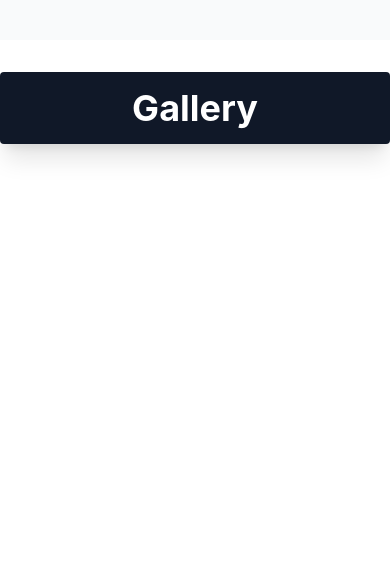
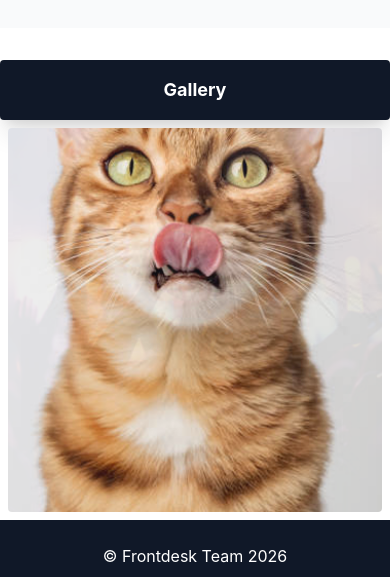
Before and after one commit to eringz/timeless-media-studio, a Next.js app: page / in a window 390 px wide. Shown: the part 2641-3218 px from the top of the page. Built offline with nearby package versions, Linux system fonts and the light colour scheme.

Commit message:
sections: created and update section for its mobile view

```diff
--- a/components/ui/SectionHeading.tsx
+++ b/components/ui/SectionHeading.tsx
@@ -7,10 +7,10 @@ interface SectionHeadingProps {
 const SectionHeading = ({ title, children }: SectionHeadingProps) => {
     return (
         <h2
-            className="flex justify-center items-center text-4xl font-bold"
+            className="flex justify-center items-center"
         >
             <span
-                className="bg-[#101828] px-8 py-4 w-[420px] rounded text-white text-center shadow-xl "
+                className="bg-[#101828] px-8 py-4 w-[420px] text-lg lg:text-4xl font-bold rounded text-white text-center shadow-xl "
             >
                 { children || title}
             </span>
--- a/sections/galleries/Gallery.tsx
+++ b/sections/galleries/Gallery.tsx
@@ -1,11 +1,36 @@
 "use client";
+import { useState, useEffect } from "react";
+
 import SectionHeading from "@/components/ui/SectionHeading";
 
+
+
+
 const Gallery = () => {
+    const galleryPhotos = [
+        "bg-[url('/images/gallery/wedding.png')]",
+        "bg-[url('/images/gallery/cat.png')]",
+        "bg-[url('/images/gallery/concert.png')]",
+        "bg-[url('/images/gallery/party.png')]",
+        "bg-[url('/images/gallery/woman.png')]",
+        "bg-[url('/images/gallery/man.png')]",
+        "bg-[url('/images/gallery/couple-golf.png')]",
+    ];
+
+    const [currentIndex, setCurrentIndex] = useState(0);
+
+    useEffect(() => {
+        const interval = setInterval(() => {
+            setCurrentIndex((prevIndex) => prevIndex === galleryPhotos.length - 1 ?  0 : prevIndex + 1 );
+        }, 3000);
+
+
+        return () => clearInterval(interval);
+    }, [galleryPhotos.length])
     return (
         <div className="gallery flex flex-col justify-center mt-8">
-            <SectionHeading title="Gallery" />
-            <div className="gallery flex flex-row justify gap-8 px-48 py-8">
+            <SectionHeading title="Gallery"/>
+            <div className="hidden gallery xl:flex flex-row justify gap-8 px-48 py-8">
                 {/** First Column */}
                 <div className="w-1/3 flex flex-col gap-y-8">
                     <div
@@ -34,6 +59,25 @@ const Gallery = () => {
                     <div className="h-[600px] bg-[url(/images/gallery/couple-golf.png)] bg-no-repeat bg-cover bg-center rounded-lg shadow-xl" />
                 </div>
             </div>
+            <div className="xl:hidden">
+                <div className="w-full p-2">
+                    <div className="relative h-96 w-full overflow-hidden ">
+                        {galleryPhotos.map((photo, index) => (
+                            <div
+                            key={photo}
+                            className={`
+                                absolute inset-0 w-full h-full bg-cover bg-center
+                                rounded
+                                transition-opacity duration-1000
+                                ease-in-out
+                                ${index === currentIndex ? 'opacity-100' : 'opacity-0'}
+                                ${photo}
+                            `}
+                            />
+                        ))}
+                    </div>
+                </div>
+            </div>
         </div>
     );
 }
```
